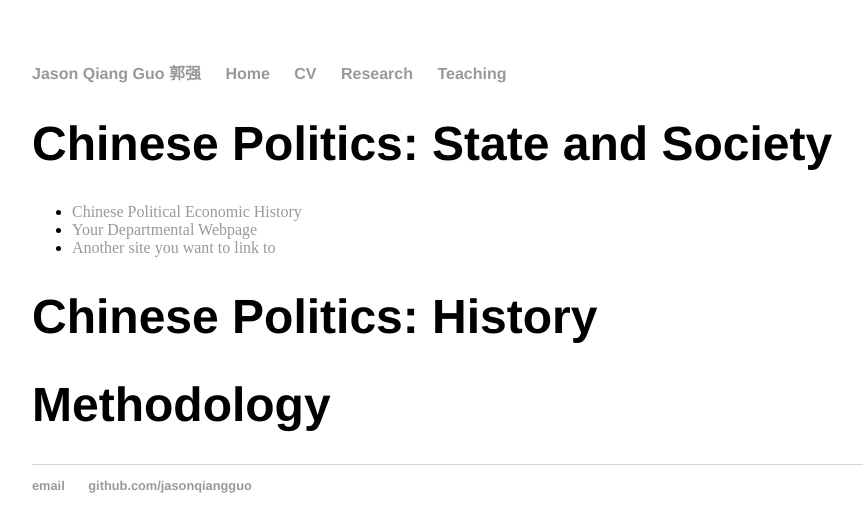
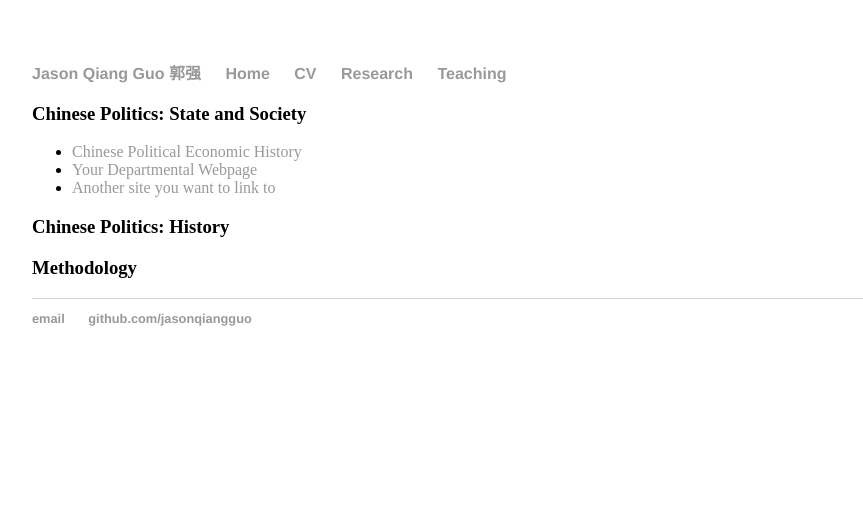
Before and after one commit to jasonqiangguo/jasonqiangguo.github.io, a Jekyll site: the page built from Research/index.html, in a window 1280 px wide. Shown: the top 532 px of the page, without its empty margins (160-1023 px from the left). Built offline with Jekyll 4.4.1, drawn with Linux system fonts in a browser that asks for light colours.

Commit message:
homepage

```diff
--- a/Research/index.html
+++ b/Research/index.html
@@ -4,7 +4,7 @@ title: Research Interests
 ---
 
 		<div class="about">
-			<h1>Chinese Politics: State and Society</h1>
+			<h3>Chinese Politics: State and Society</h3>
 
 			<ul class="contacts">
 				<li><a href="/Research-interests/coup_chinese_history.html">Chinese Political Economic History</a></li>
@@ -12,8 +12,8 @@ title: Research Interests
 				<li><a href="#">Another site you want to link to</a></li>
 				</ul>
 
-			<h1>Chinese Politics: History</h1>
+			<h3>Chinese Politics: History</h3>
 
-			<h1>Methodology</h1>
+			<h3>Methodology</h3>
 
 			</div>
```
